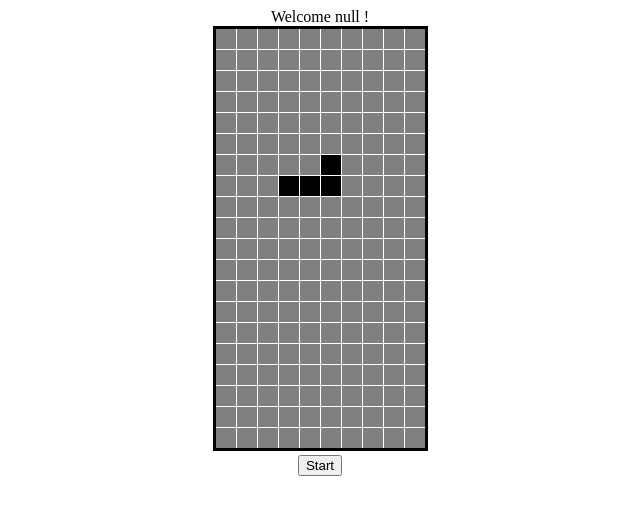
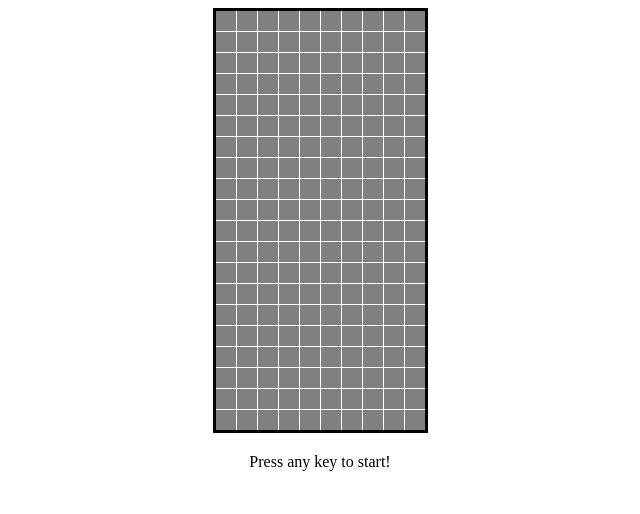
Before and after one commit to fst02/tetris, a website with bundled scripts: page index.html in a window 1280 px wide. Shown: the whole page, without its empty margins (320-960 px from the left). Built offline with nearby package versions, Linux system fonts and the light colour scheme.

Commit message:
#FST2-33 game starts after pressing any key

```diff
--- a/index.html
+++ b/index.html
@@ -17,8 +17,8 @@
         <div id="welcomeUser"></div>
         <canvas id="canvas"></canvas>
     </div>
-    <div id="buttonContainer">
-        <button id="startButton" type="button">Start</button>
+    <div id="startContainer">
+        <p>Press any key to start!</p>
     </div>
     <div id="gameOverContainer">
         <p id="gameOverMessage"></p>
--- a/script.js
+++ b/script.js
@@ -2,10 +2,6 @@ import controller from './src/controller.js';
 import view from './src/view.js';
 import model from './src/model.js';
 
-controller.welcomeUser();
-controller.newItem();
-controller.setGravity();
-controller.moveHorizontally();
-controller.moveVertically();
+controller.startGame();
 view.init();
 view.recolor(model.linesWithElement);
--- a/src/controller.js
+++ b/src/controller.js
@@ -10,6 +10,17 @@ const controller = {
   interval: null,
   player: null,
 
+  startGame() {
+    const handler = () => {
+      this.newItem();
+      this.setGravity();
+      this.welcomeUser();
+      this.moveHorizontally();
+      this.moveVertically();
+      document.removeEventListener('keydown', handler);
+    };
+    document.addEventListener('keydown', handler);
+  },
   mergeMatrixes(matrix1, matrix2) {
     for (let i = 0; i < model.linesWithElement.length; i++) {
       for (let j = 0; j < model.linesWithElement[i].length; j++) {
--- a/style.css
+++ b/style.css
@@ -1,4 +1,4 @@
-#canvasContainer, #buttonContainer, #gameOverContainer {
+#canvasContainer, #buttonContainer, #gameOverContainer, #startContainer {
     text-align: center;
 }
 
```
